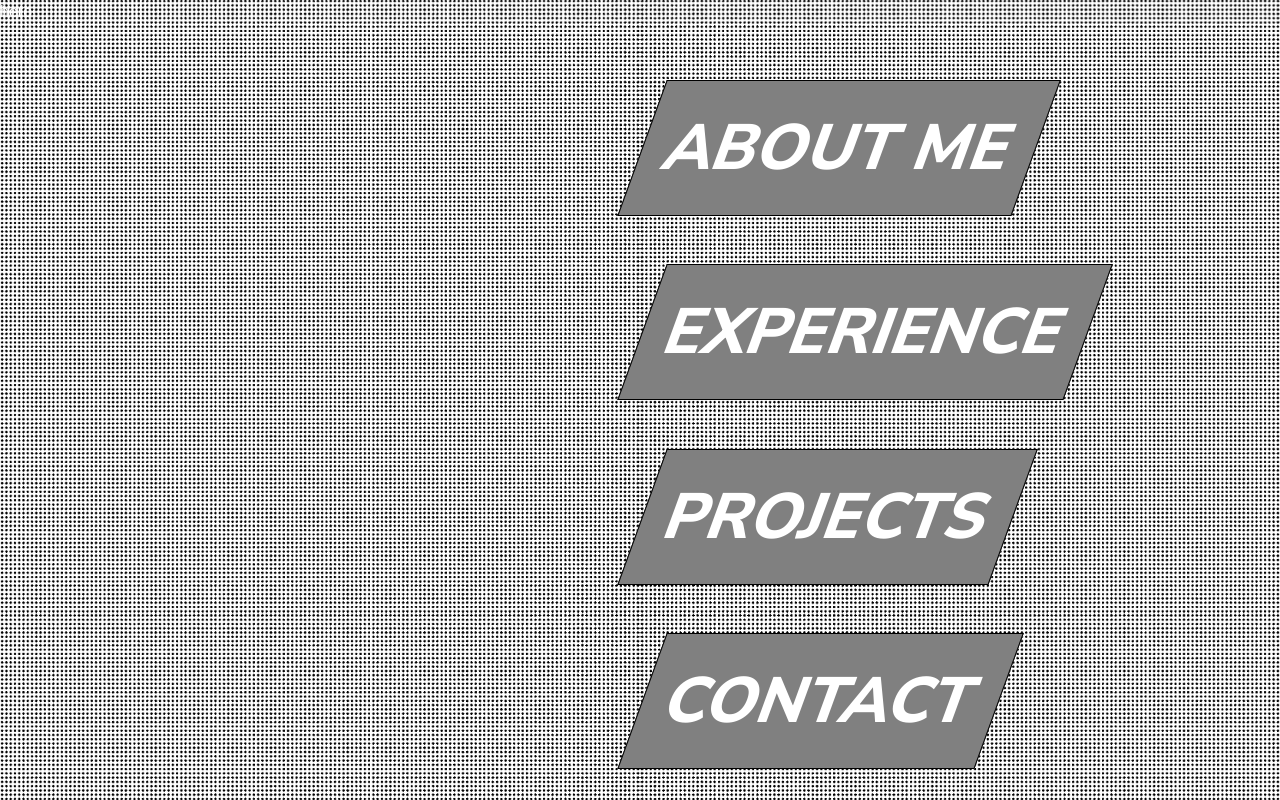
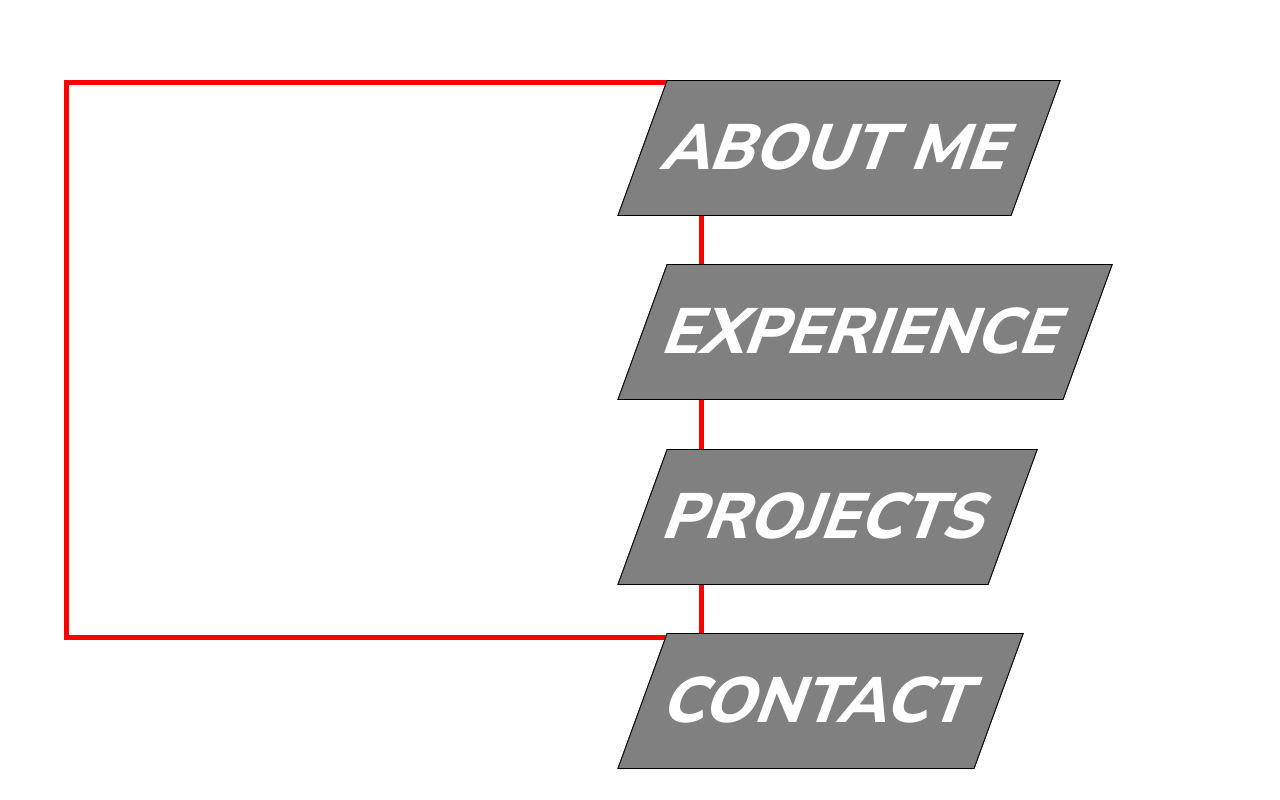
Before and after one commit to sSpectrals/Portfolio, a React (Vite) app: page / in a window 1280 px wide. Built offline with nearby package versions, Linux system fonts and the light colour scheme; a web font is replaced by a local one.

Commit message:
Created template for hero

```diff
--- a/src/App.jsx
+++ b/src/App.jsx
@@ -4,7 +4,7 @@ import Hero from "./hero.jsx";
 
 const App = () => {
   return (
-    <main className="max-w-7xl mx-auto">
+    <main>
       <Nav />
       <Hero />
     </main>
--- a/src/Hero.jsx
+++ b/src/Hero.jsx
@@ -1,7 +1,8 @@
 import React from "react";
+import "./hero.css";
 
-const hero = () => {
-  return <div>hero</div>;
+const Hero = () => {
+  return <section className="Page">hero</section>;
 };
 
-export default hero;
+export default Hero;
--- /dev/null
+++ b/src/hero.css
@@ -0,0 +1,7 @@
+.Page {
+  border: red 5px solid;
+  margin-left: 5vw;
+  margin-top: 10vh;
+  min-height: 70vh;
+  width: 50vw;
+}
--- a/src/index.css
+++ b/src/index.css
@@ -12,7 +12,8 @@ body {
   color: white;
   scroll-behavior: smooth;
   font-family: "Mona Sans", sans-serif;
-  background-image: url("../public/images/cmkosemen_screentones_001.png");
+  /* background-image: url("../public/images/cmkosemen_screentones_001.png"); */
+  background-color: white;
   background-size: cover;
   background-position: center;
   background-attachment: fixed;
```
